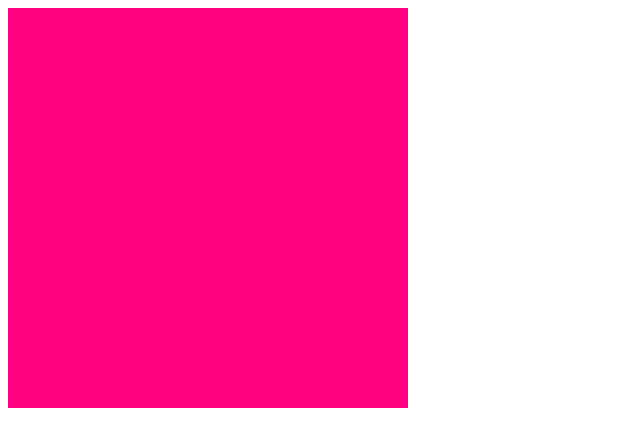
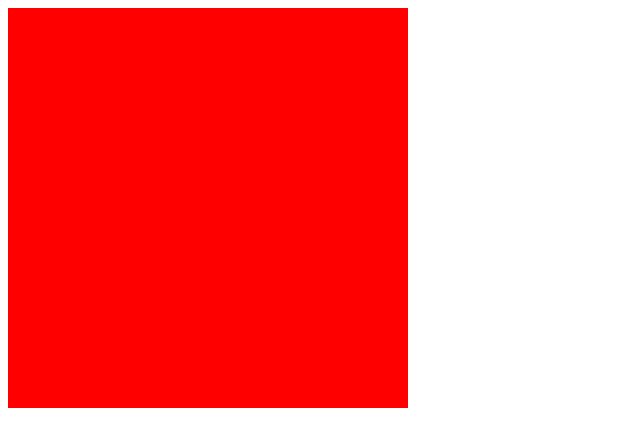
Before and after one commit to jessica-taylor/gl-neuron, a website built with webpack: page static/index.html in a window 1280 px wide. Shown: the whole page, without its empty margins (0-640 px from the left). Built offline with nearby package versions, Linux system fonts and the light colour scheme.

Commit message:
better solid colors

```diff
--- a/src/index.ts
+++ b/src/index.ts
@@ -2,6 +2,21 @@ type SizedTexture = {
   texture: WebGLTexture;
   width: number;
   height: number;
+}
+
+type ShaderParameters = {
+  textureParameters?: Record<string, SizedTexture>;
+  vec4Parameters?: Record<string, number[]>;
+}
+
+
+function newGLContext(): WebGLRenderingContext {
+  var canvas = document.createElement("canvas");
+  var gl = canvas.getContext("webgl");
+  if (!gl) {
+    throw new Error("Failed to get webgl context");
+  }
+  return gl;
 }
 
 function createShader(gl: WebGLRenderingContext, type: number, source: string): WebGLShader {
@@ -20,6 +35,15 @@ function createShader(gl: WebGLRenderingContext, type: number, source: string):
   console.log(gl.getShaderInfoLog(shader));
   gl.deleteShader(shader);
   throw new Error("Failed to compile shader");
+}
+
+function getSquareVertexShader(gl: WebGLRenderingContext): WebGLShader {
+  var vertexShaderSource = `
+    attribute vec4 a_position;
+    void main() {
+        gl_Position = a_position;
+    } `;
+  return createShader(gl, gl.VERTEX_SHADER, vertexShaderSource);
 }
 
 function createProgram(gl: WebGLRenderingContext, vertexShader: WebGLShader, fragmentShader: WebGLShader): WebGLProgram {
@@ -53,7 +77,37 @@ function setRectangle(gl: WebGLRenderingContext) {
   ]), gl.STATIC_DRAW);
 }
 
-function runShaderProgram(gl: WebGLRenderingContext, program: WebGLProgram, width: number, height: number): void {
+function setupShaderParameters(gl: WebGLRenderingContext, params: ShaderParameters): void {
+  const textureParams = params.textureParameters;
+  if (textureParams) {
+    const keys = Object.keys(textureParams);
+    keys.sort();
+    for (var i = 0; i < keys.length; i++) {
+      const texName = keys[i];
+      const stex = textureParams[texName];
+      const ix = i + 1;
+      gl.activeTexture(gl.TEXTURE0 + ix);
+      gl.bindTexture(gl.TEXTURE_2D, stex.texture);
+      const uniformLocation = gl.getUniformLocation(gl.getParameter(gl.CURRENT_PROGRAM), texName);
+      if (uniformLocation == null) {
+        throw new Error("Failed to get uniform location for " + texName);
+      }
+      gl.uniform1i(uniformLocation, ix);
+    }
+  }
+  const vec4Params = params.vec4Parameters;
+  if (vec4Params) {
+    for (var vec4Name in vec4Params) {
+      const uniformLocation = gl.getUniformLocation(gl.getParameter(gl.CURRENT_PROGRAM), vec4Name);
+      if (uniformLocation == null) {
+        throw new Error("Failed to get uniform location for " + vec4Name);
+      }
+      gl.uniform4fv(uniformLocation, vec4Params[vec4Name]);
+    }
+  }
+}
+
+function runShaderProgram(gl: WebGLRenderingContext, program: WebGLProgram, width: number, height: number, params: ShaderParameters = {}): void {
   var positionAttributeLocation = gl.getAttribLocation(program, "a_position");
 
   var positionBuffer = gl.createBuffer();
@@ -67,6 +121,9 @@ function runShaderProgram(gl: WebGLRenderingContext, program: WebGLProgram, widt
 
   gl.enableVertexAttribArray(positionAttributeLocation);
   gl.bindBuffer(gl.ARRAY_BUFFER, positionBuffer);
+
+  setupShaderParameters(gl, params);
+
   var size = 2;          // 2 components per iteration
   var type = gl.FLOAT;   // the data is 32bit floats
   var normalize = false; // don't normalize the data
@@ -80,7 +137,7 @@ function runShaderProgram(gl: WebGLRenderingContext, program: WebGLProgram, widt
   gl.drawArrays(primitiveType, offset, count);
 }
 
-function runShaderProgramToTexture(gl: WebGLRenderingContext, program: WebGLProgram, width: number, height: number): SizedTexture {
+function runShaderProgramToTexture(gl: WebGLRenderingContext, program: WebGLProgram, width: number, height: number, params: ShaderParameters = {}): SizedTexture {
   const targetTexture = gl.createTexture();
   if (targetTexture == null) {
     throw new Error("Failed to create texture");
@@ -97,7 +154,7 @@ function runShaderProgramToTexture(gl: WebGLRenderingContext, program: WebGLProg
   const attachmentPoint = gl.COLOR_ATTACHMENT0;
   gl.framebufferTexture2D(gl.FRAMEBUFFER, attachmentPoint, gl.TEXTURE_2D, targetTexture, 0);
 
-  runShaderProgram(gl, program, width, height);
+  runShaderProgram(gl, program, width, height, params);
   return {texture: targetTexture, width: width, height: height};
 }
 
@@ -130,23 +187,27 @@ function renderTextureToCanvas(gl: WebGLRenderingContext, stex: SizedTexture, ca
   ctx.putImageData(imageData, 0, 0);
 }
 
+function getSolidColorTexture(gl: WebGLRenderingContext, width: number, height: number, color: number[]): SizedTexture {
+  var vertexShader = getSquareVertexShader(gl);
+  var fragmentShaderSource = `
+    precision mediump float;
+    uniform vec4 u_color;
+    void main() {
+        gl_FragColor = u_color;
+    }
+    `;
+  var fragmentShader = createShader(gl, gl.FRAGMENT_SHADER, fragmentShaderSource);
+  var program = createProgram(gl, vertexShader, fragmentShader);
+  var params = {vec4Parameters: {u_color: color}};
+  return runShaderProgramToTexture(gl, program, width, height, params);
+}
+
+
 function main(): void {
-  var webglCanvas = document.getElementById("webgl-canvas") as HTMLCanvasElement;
   var drawCanvas = document.getElementById("draw-canvas") as HTMLCanvasElement;
   var width = 500;
   var height = 500;
-  var gl = webglCanvas.getContext("webgl");
-  if (!gl) {
-    return;
-  }
-
-  // Vertex shader program
-  var vertexShaderSource = `
-    attribute vec4 a_position;
-    void main() {
-        gl_Position = a_position;
-    }
-    `;
+  var gl = newGLContext();
 
   // Fragment shader program
   var fragmentShaderSource = `
@@ -156,12 +217,13 @@ function main(): void {
     }
     `;
 
-  var vertexShader = createShader(gl, gl.VERTEX_SHADER, vertexShaderSource);
+  var vertexShader = getSquareVertexShader(gl);
   var fragmentShader = createShader(gl, gl.FRAGMENT_SHADER, fragmentShaderSource);
   var program = createProgram(gl, vertexShader, fragmentShader);
   // runShaderProgram(gl, program, gl.canvas.width, gl.canvas.height);
   console.log('to texture...');
-  var stex = runShaderProgramToTexture(gl, program, width, height);
+  // var stex = runShaderProgramToTexture(gl, program, width, height);
+  var stex = getSolidColorTexture(gl, width, height, [1, 0, 0, 1]);
   console.log('to canvas...');
   renderTextureToCanvas(gl, stex, drawCanvas);
 }
--- a/static/index.html
+++ b/static/index.html
@@ -8,7 +8,6 @@
     </style>
 </head>
 <body>
-    <canvas id="webgl-canvas" width="0" height="0" style="display:none"></canvas>
     <canvas id="draw-canvas"></canvas>
     <script src="./js/index.js"></script>
 </body>
```
